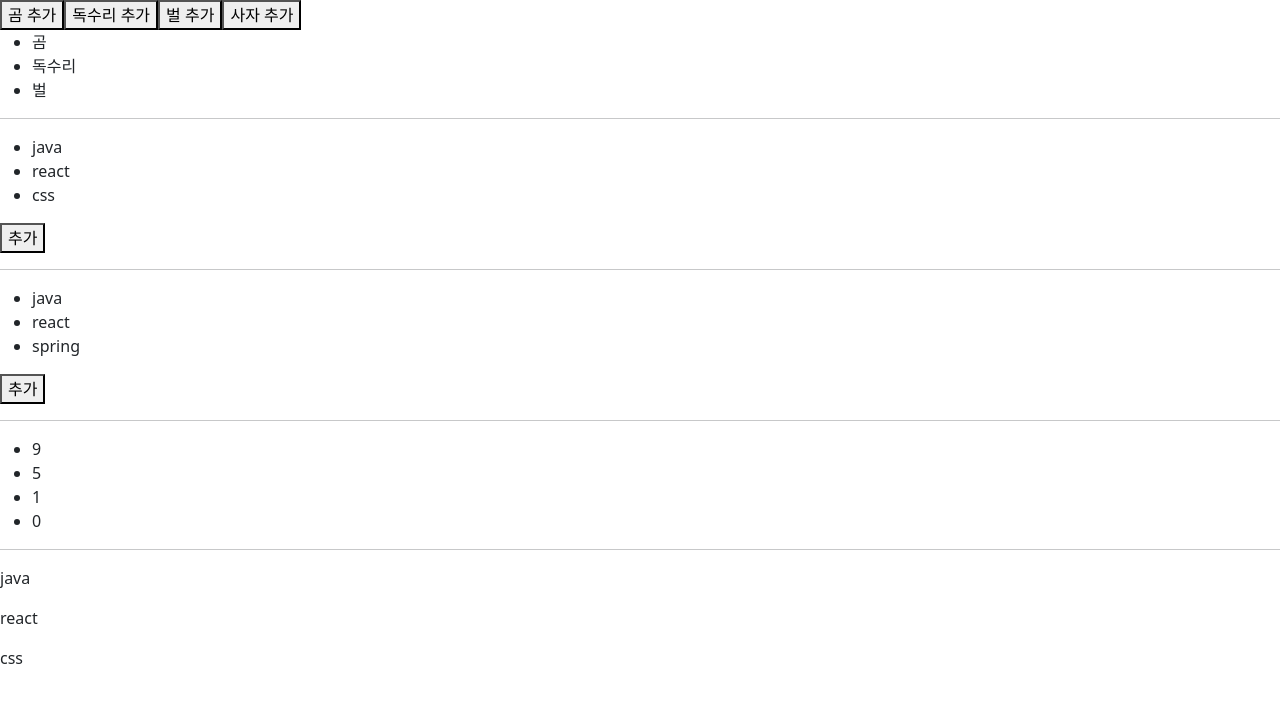
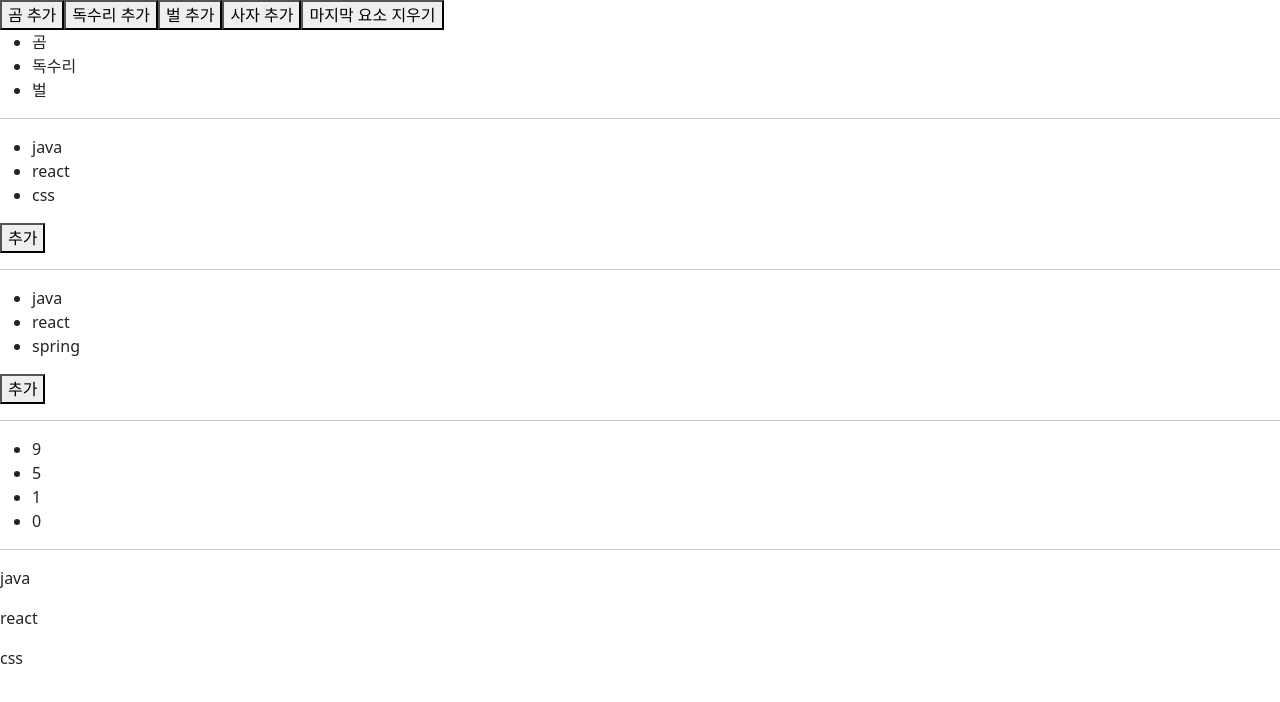
Before and after one commit to sebaek/react-20250630, a React (Vite) app: page / in a window 1280 px wide. Shown: the top 702 px of the page. Built offline with nearby package versions, Linux system fonts and the light colour scheme.

Commit message:
상태가 배열일 때 복사한 새 배열로 상태 변경해야 함

```diff
--- a/src/App29.jsx
+++ b/src/App29.jsx
@@ -113,6 +113,7 @@ function MyComp5() {
       <button onClick={handleEagleButtonClick}>독수리 추가</button>
       <button onClick={handleBeeButtonClick}>벌 추가</button>
       <button onClick={() => setList([...list, "사자"])}>사자 추가</button>
+      <button>마지막 요소 지우기</button>
       <ul>
         {list.map((item) => (
           <li>{item}</li>
```
